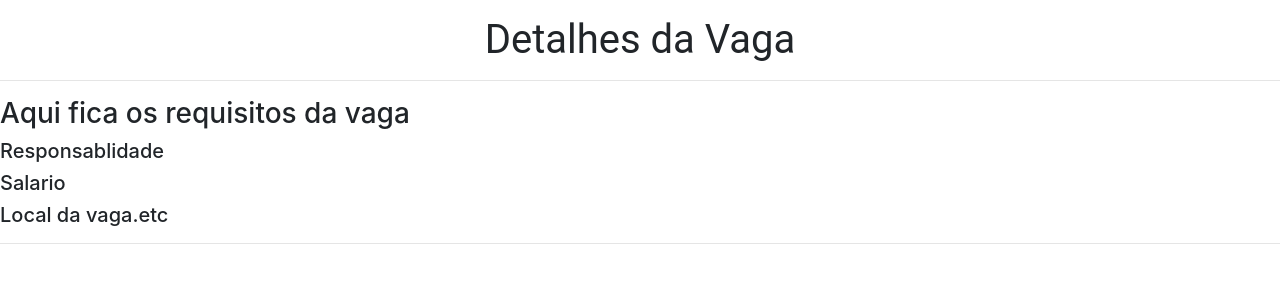
After one commit to DarioArcanjo1/python-Dario, a Flask app: page /vaga/1 in a window 1280 px wide. The commit adds this page. Shown: the top 300 px of the page. Run offline with Flask 3, Linux system fonts and the light colour scheme; some libraries are stand-ins or nearby versions.

Commit message:
adicionar o projecto

```diff
--- a/app.py
+++ b/app.py
@@ -47,6 +47,7 @@ VAGA=[
           'salario': '55000 mt',
             'cantidados': '9',
         }
+
 ]
 
 
@@ -60,5 +61,14 @@ def home():
 def lista_vagas():
     return jsonify(VAGA)
 
+
+@app.route("/vaga/<id>")
+def mostra_vaga(id):
+    vaga = VAGA
+    if not vaga:
+        return "Not Found", 404
+    return render_template('detalhes.html', vaga=vaga)
+
+
 if __name__ == "__main__":
     app.run(host='0.0.0.0', debug=True)
--- /dev/null
+++ b/templates/detalhes.html
@@ -0,0 +1,23 @@
+<!DOCTYPE html>
+<html lang="en">
+<head>
+  <meta charset="UTF-8">
+  <meta http-equiv="X-UA-Compatible" content="IE=edge">
+  <meta name="viewport" content="width=device-width, initial-scale=1.0">
+  <link rel="stylesheet" href="https://stackpath.bootstrapcdn.com/bootstrap/4.1.3/css/bootstrap.min.css" integrity="sha384-MCw98/SFnGE8fJT3GXwEOngsV7Zt27NXFoaoApmYm81iuXoPkFOJwJ8ERdknLPMO" crossorigin="anonymous">
+  <title>titulo</title>
+  <link rel='stylesheet' href='{{url_for("static",filename="estilo.css")}}'/>
+</head>
+<body>
+  <h1 class="text-center mt-3">Detalhes da Vaga</h1>
+  <hr>
+  <h3>Aqui fica os requisitos da vaga</h5>
+  <h5>Responsablidade</h5>
+  <h5>Salario</h5>
+  <h5>Local da vaga.etc</h5>
+   <hr>
+
+
+
+</body>
+</html>
--- a/templates/includes/vagas.intm.html
+++ b/templates/includes/vagas.intm.html
@@ -20,6 +20,7 @@
       </div>
     </div>
  <div class="col-3">
-    <button type="button"class="black " >Enviar</button>
+   <a href='/vaga/{{vaga.id}}' type='button' class='btn btn-outline-primary'>Cadidatar-se</a>
+
  </div>
 </div>
```
